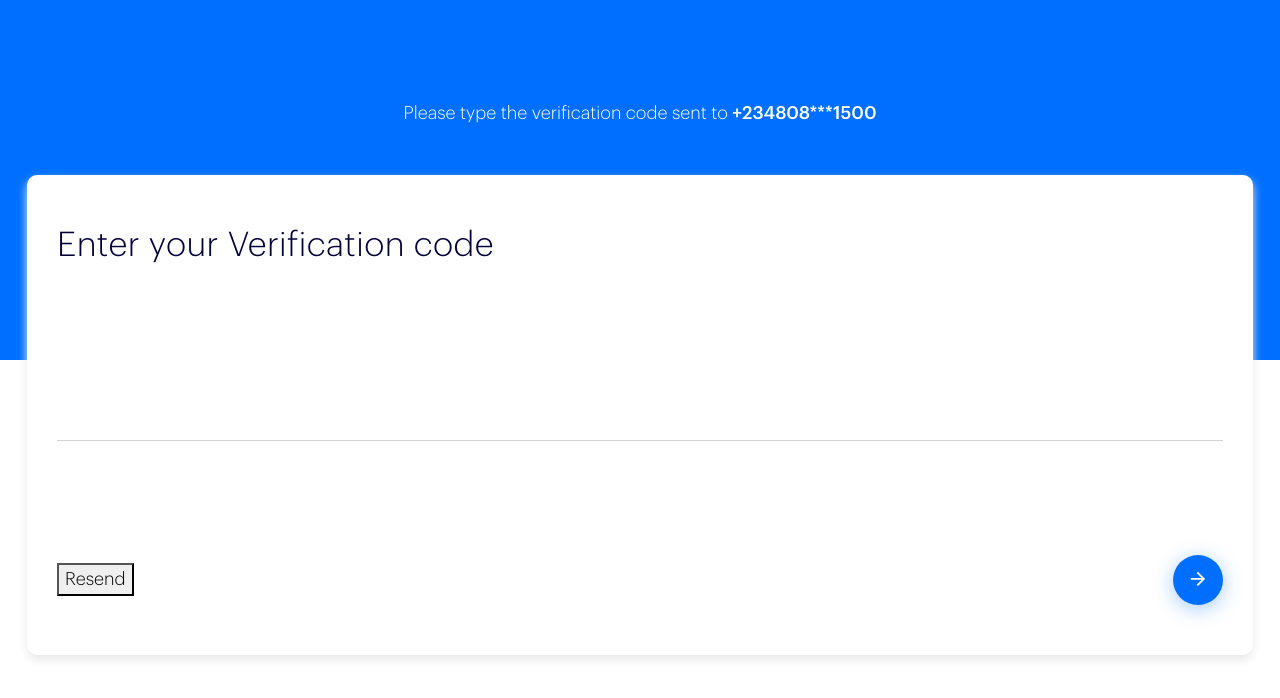
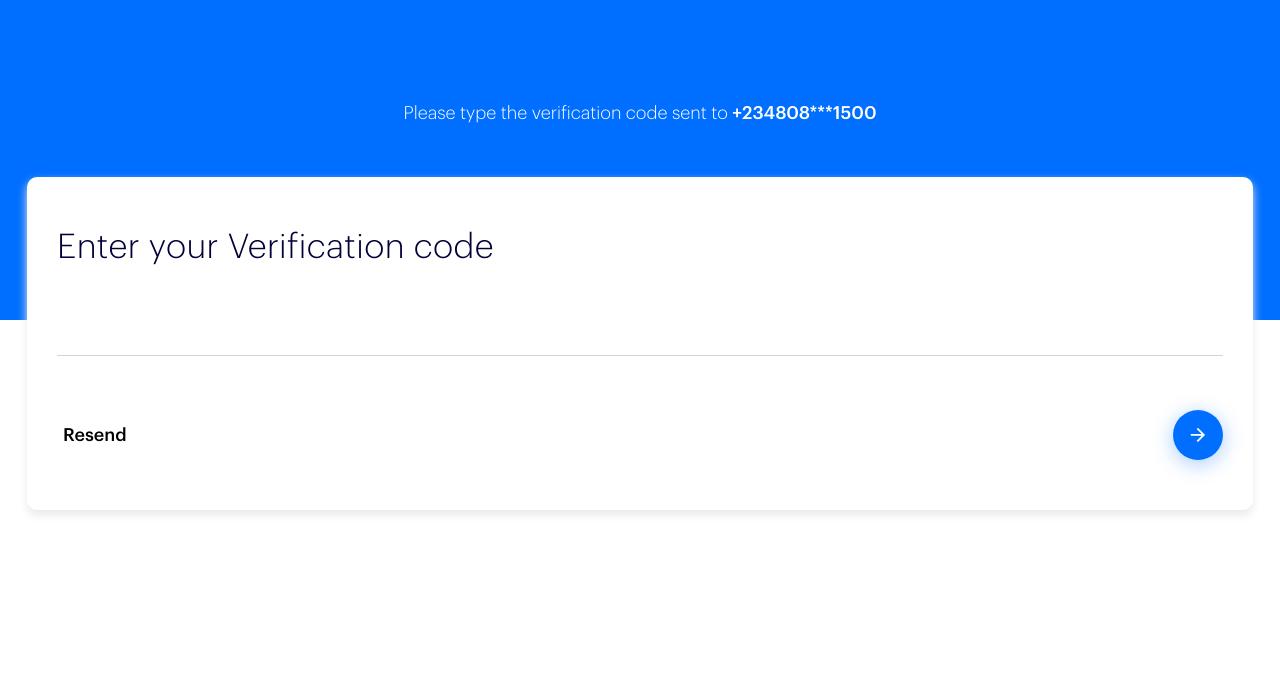
Before and after one commit to Kikks/sendy, a Vue app: page /auth/verify in a window 1280 px wide. Shown: the top 698 px of the page. Built offline with nearby package versions, Linux system fonts and the light colour scheme.

Commit message:
small fixes

```diff
--- a/src/assets/scss/_general.scss
+++ b/src/assets/scss/_general.scss
@@ -27,12 +27,19 @@ a {
     box-shadow: 0px 4px 20px transparentize($color: $primary, $amount: 0.65);
     outline: none;
     border: 0px;
+    display: inline-flex;
+    justify-content: center;
+    align-items: center;
 
     &:focus {
         outline: none;
     }
 }
-
+button{
+    background-color: transparent;
+    border: 0px solid transparent;
+    font-weight: bold;
+}
 .btn{
     padding: 8px 10px;
     border-radius: 6px;
--- a/src/views/Auth.vue
+++ b/src/views/Auth.vue
@@ -19,7 +19,7 @@ export default {
 .blue-back{
     position: absolute;
     background-color: $primary;
-    min-height: 45vh;
+    min-height: 40vh;
     width: 100%;
     z-index: -1;
     top: 0;
--- a/src/views/Onboard.vue
+++ b/src/views/Onboard.vue
@@ -29,7 +29,7 @@ export default {
 .home{
     // border: 1px solid red;
     text-align: center;
-    min-height: 100vh;
+    min-height: 80vh;
     display: flex;
     flex-direction: column;
 	justify-content: space-around;
--- a/src/views/auth/RegisterName.vue
+++ b/src/views/auth/RegisterName.vue
@@ -1,15 +1,16 @@
 <template>
 	<div class="registername px-4">
         <div class="card-holder elevate">
-            <div>
+            <div class="mb-4">
                 <h1>Personalize your experience</h1>
             </div>
-            <tl-input label="Full Name"/>
-            <tl-input label="Email"/>
+
+            <tl-input class="mb-4" placeholder="Full Name"/>
+            <tl-input type="email" class="mb-4" placeholder="Email"/>
 
             <div class="row align-items-center mt-5">
                 <div class="col-6 text-left">
-                    <button>Skip</button>
+                    <button @click="gotoNext()">Skip</button>
                 </div>
                 <div class="col-6 text-right">
                     <button class="round-btn" @click="gotoNext()">
@@ -39,8 +40,7 @@ export default {
         border-radius: 10px;
         background-color: white;
         padding: 50px 30px;
-        margin-top: 25vh;
-        min-height: 60vh;
+        margin-top: 20vh;
         display: flex;
         flex-direction: column;
         justify-content: space-between;
--- a/src/views/auth/Signup.vue
+++ b/src/views/auth/Signup.vue
@@ -1,16 +1,16 @@
 <template>
 	<div class="signup px-4">
         <div class="card-holder elevate">
-            <div>
+            <div class="mb-4">
                 <h1>Enter your phone number</h1>
             </div>
 
-           <tl-input label="Phone"/>
+           <tl-input type="number" class="mb-5" placeholder="Phone"/>
 
             <div class="text-right">
-                <button class="round-btn" @click="gotoNext()">
+                <div class="round-btn" @click="gotoNext()">
                     <icon name="arrow-right" />
-                </button>
+                </div>
             </div>
         </div>
 	</div>
@@ -34,8 +34,7 @@ export default {
         border-radius: 10px;
         background-color: white;
         padding: 50px 30px;
-        margin-top: 25vh;
-        min-height: 60vh;
+        margin-top: 20vh;
         display: flex;
         flex-direction: column;
         justify-content: space-between;
--- a/src/views/auth/Verify.vue
+++ b/src/views/auth/Verify.vue
@@ -4,14 +4,17 @@
             Please type the verification code sent to <span style="font-weight:bold">+234808***1500</span>
         </div>
         <div class="card-holder elevate">
-            <div>
+            <div class="mb-4">
                 <h1>Enter your Verification code</h1>
             </div>
-            <tl-input/>
+
+            <tl-input type="number" class="mb-5" />
+
             <div class="row align-items-center">
                 <div class="col-6 text-left">
-                    <button>Resend</button>
+                    <button @click="goBack()">Resend</button>
                 </div>
+
                 <div class="col-6 text-right">
                     <button class="round-btn" @click="gotoNext()">
                         <icon name="arrow-right" />
@@ -29,6 +32,9 @@
 export default {
   name: 'verify',
   methods: {
+      goBack(){
+          this.$router.push({name:"signup"});
+      },
       gotoNext(){
           this.$router.push({name:"register-name"});
       }
@@ -42,14 +48,13 @@ export default {
         border-radius: 10px;
         background-color: white;
         padding: 50px 30px;
-        margin-top:6vh;
-        min-height: 60vh;
+        margin-top: 50px;
         display: flex;
         flex-direction: column;
         justify-content: space-between;
-        }
+    }
     .verify-top{
-        margin-top:100px;
+        margin-top: 100px;
         color:white;
     }
 }
```
